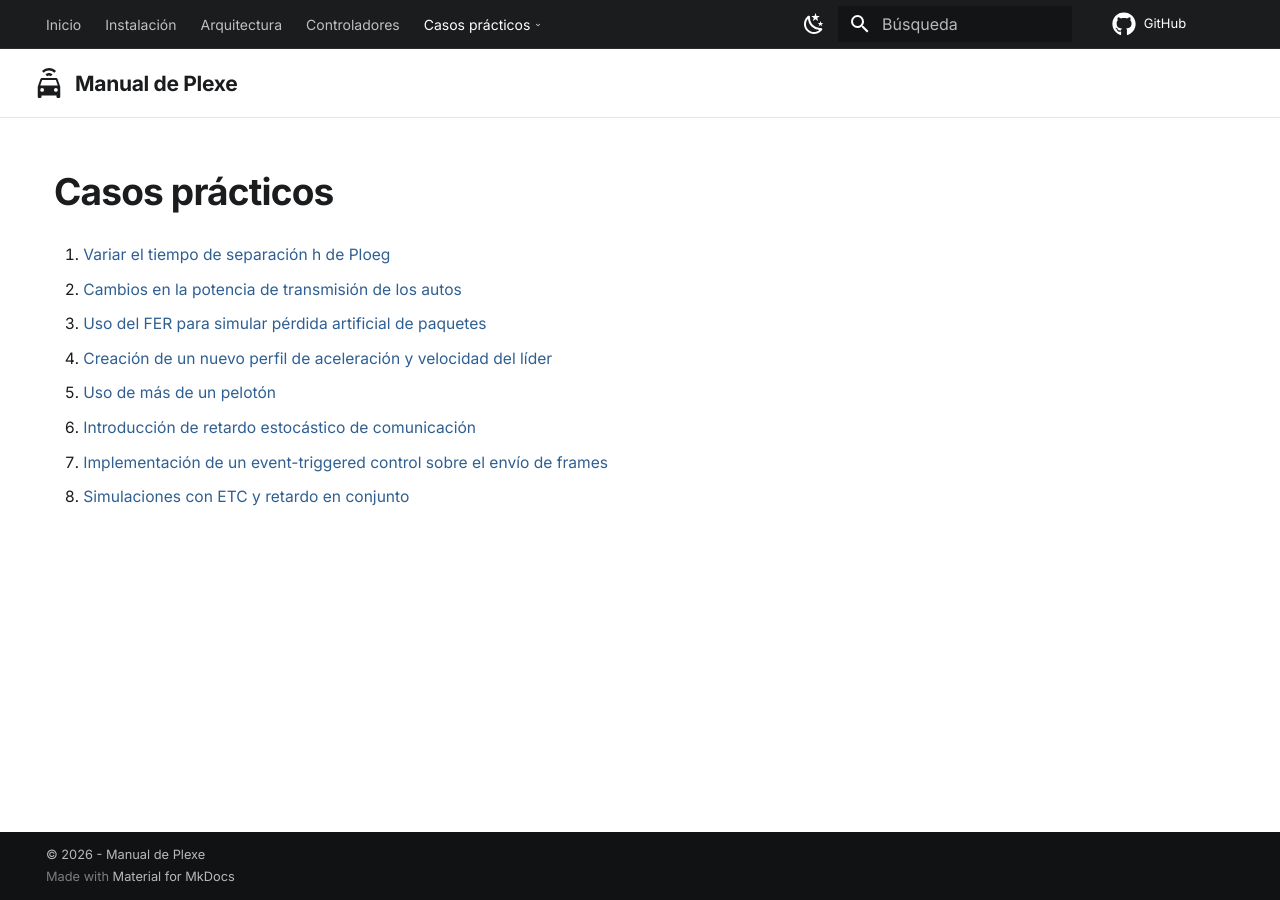
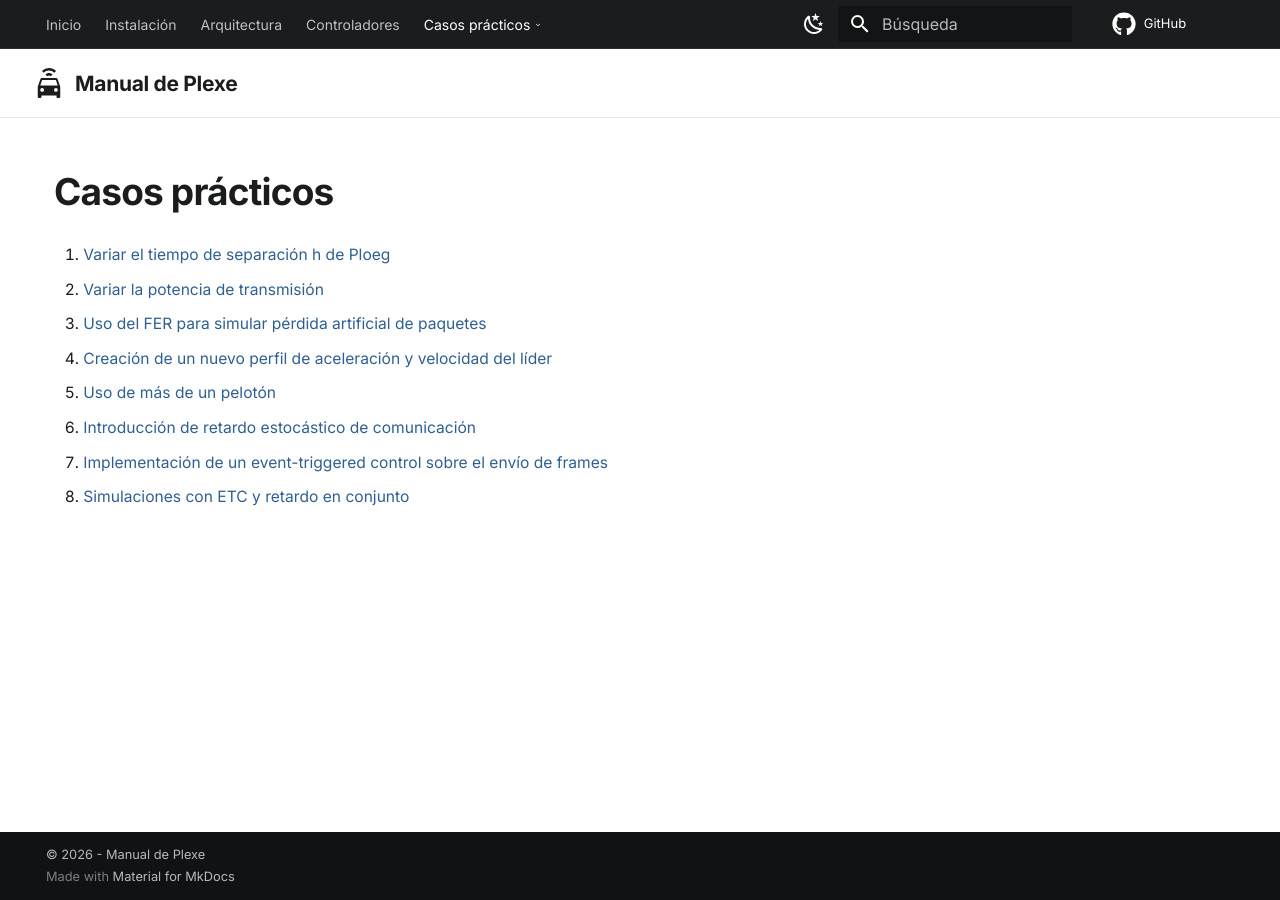
Before and after one commit to VictorJaqueA1/plexe-manual-victor-jaque, an MkDocs documentation site: the page built from docs/ejemplos/index.md, in a window 1280 px wide. Built offline with MkDocs 1.6.1 and Material for MkDocs 9.7.7, drawn with Linux system fonts in a browser that asks for light colours; comment, search, counter and statistics services are not loaded.

Commit message:
Renombra Caso 2: Variar la potencia de transmision

```diff
--- a/docs/ejemplos/index.md
+++ b/docs/ejemplos/index.md
@@ -1,7 +1,7 @@
 # Casos prácticos
 
 1. [Variar el tiempo de separación h de Ploeg](caso-1.md)
-2. [Cambios en la potencia de transmisión de los autos](caso-2.md)
+2. [Variar la potencia de transmisión](caso-2.md)
 3. [Uso del FER para simular pérdida artificial de paquetes](caso-3.md)
 4. [Creación de un nuevo perfil de aceleración y velocidad del líder](caso-4.md)
 5. [Uso de más de un pelotón](caso-5.md)
--- a/mkdocs.yml
+++ b/mkdocs.yml
@@ -85,7 +85,7 @@ nav:
   - Casos prácticos:
     - ejemplos/index.md
     - Caso 1 · Variar el tiempo de separación h de Ploeg: ejemplos/caso-1.md
-    - Caso 2 · Potencia de transmisión: ejemplos/caso-2.md
+    - Caso 2 · Variar la potencia de transmisión: ejemplos/caso-2.md
     - Caso 3 · Pérdida artificial de paquetes con FER: ejemplos/caso-3.md
     - Caso 4 · Nuevo perfil de aceleración y velocidad del líder: ejemplos/caso-4.md
     - Caso 5 · Más de un pelotón: ejemplos/caso-5.md
```
Also changed, not shown: docs/ejemplos/caso-2.md (+1 -1 lines).
